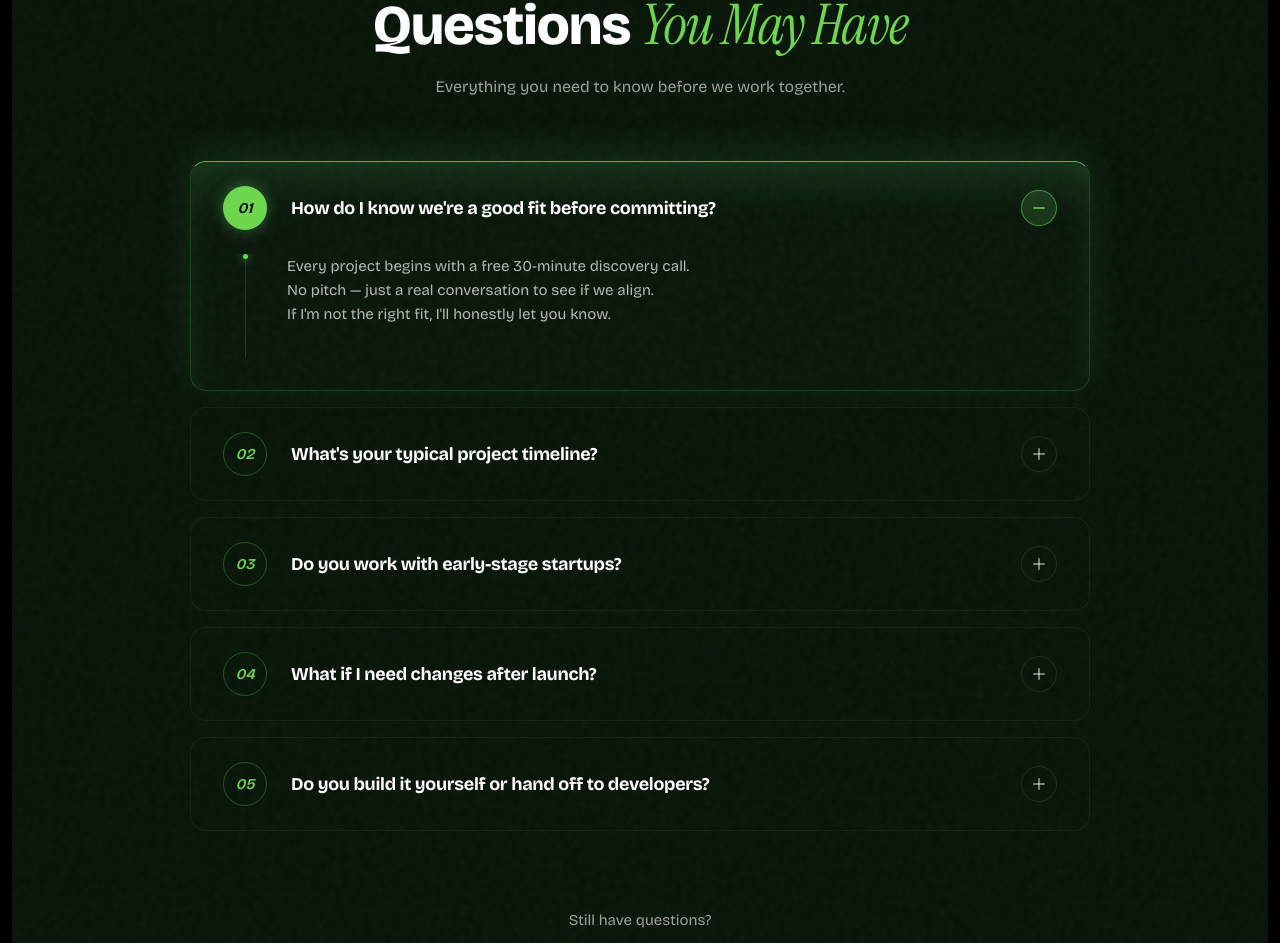
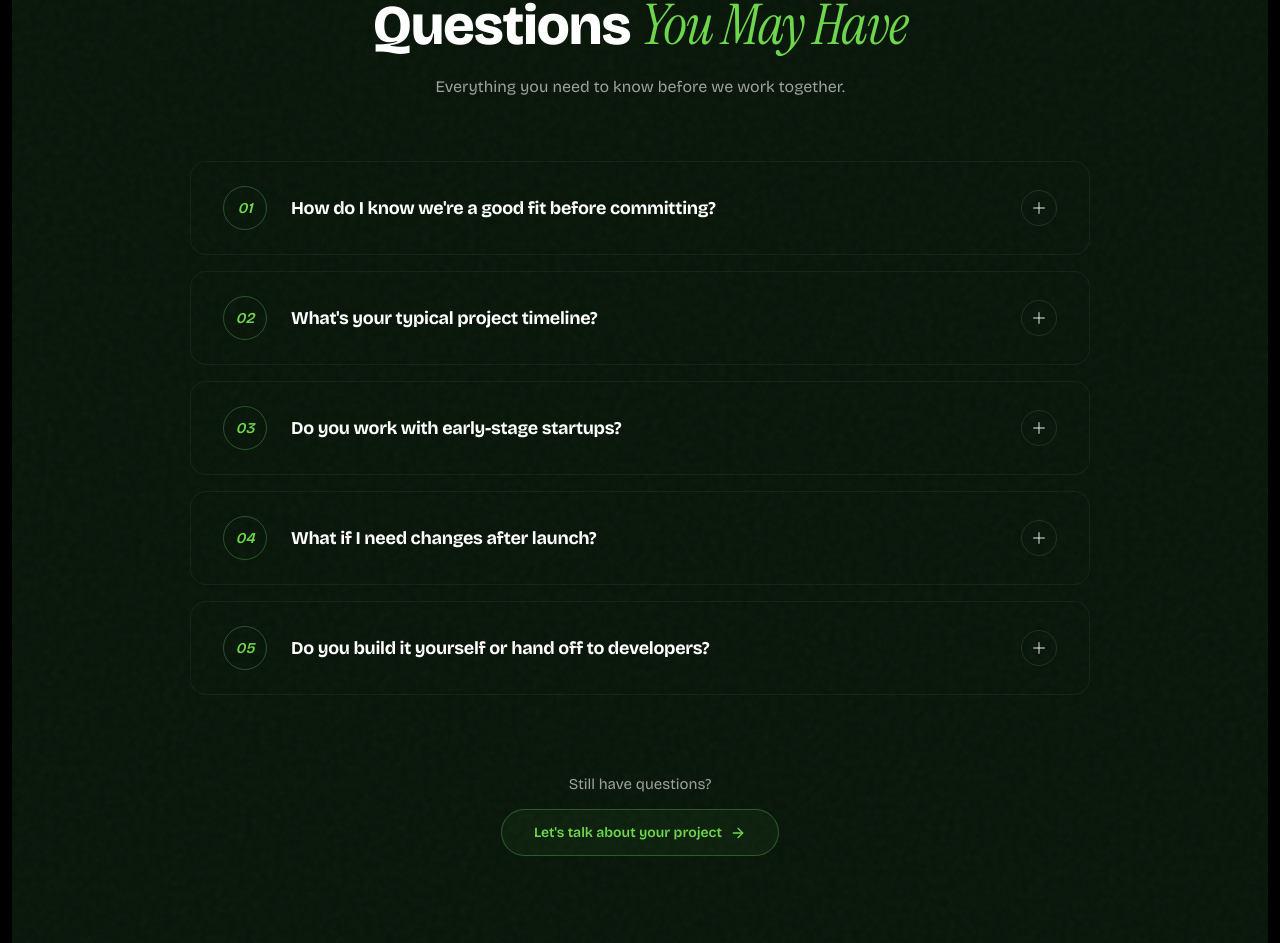
Before and after one commit to TrinathKondapalli/Trinath_Kondapalli, a React (Vite) app: page / in a window 1280 px wide. Shown: the part 8338-9281 px from the top of the page. Built offline with nearby package versions, Linux system fonts and the light colour scheme.

Commit message:
Set FAQ accordion to be closed by default

```diff
--- a/src/components/FAQ.tsx
+++ b/src/components/FAQ.tsx
@@ -114,7 +114,7 @@
 }
 
 export default function FAQ() {
-  const [openIndex, setOpenIndex] = useState<number | null>(0); // Initialize first open
+  const [openIndex, setOpenIndex] = useState<number | null>(null);
 
   const toggleOpen = (index: number) => {
     setOpenIndex(openIndex === index ? null : index);
```
